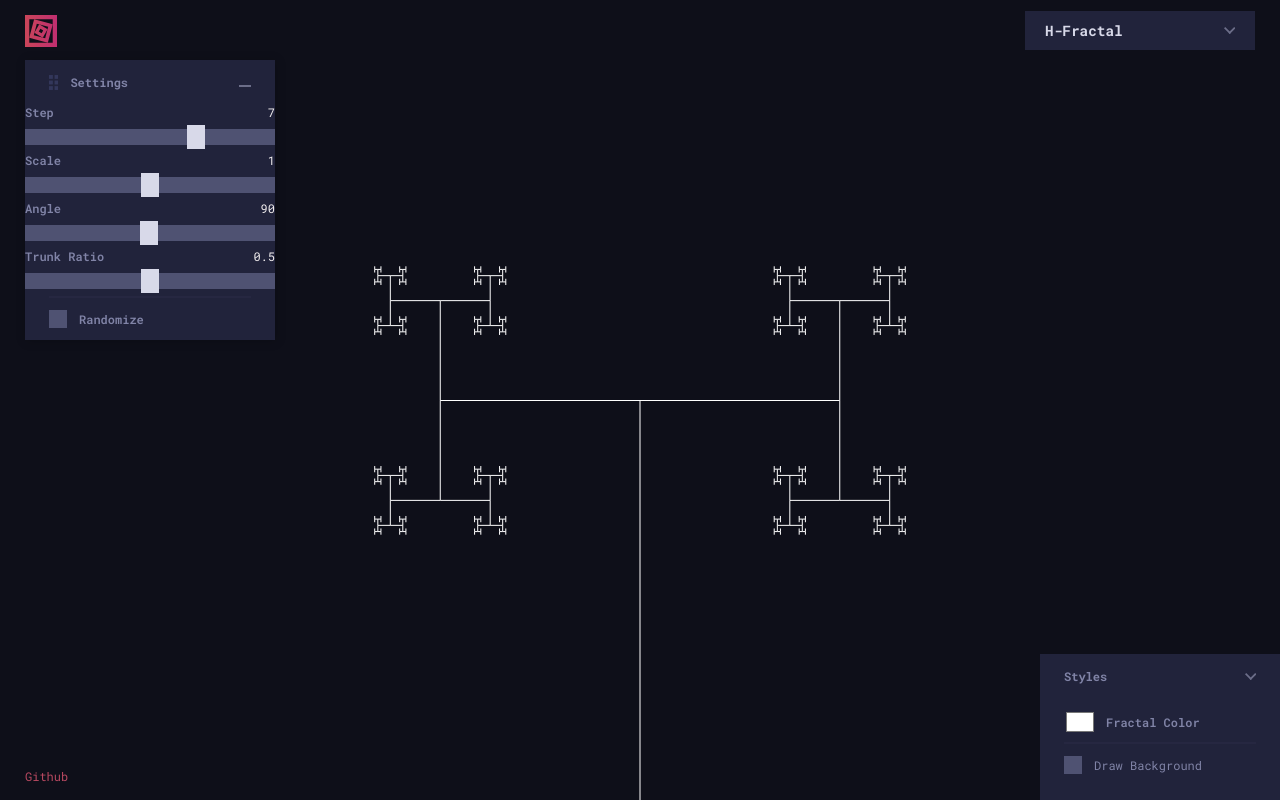
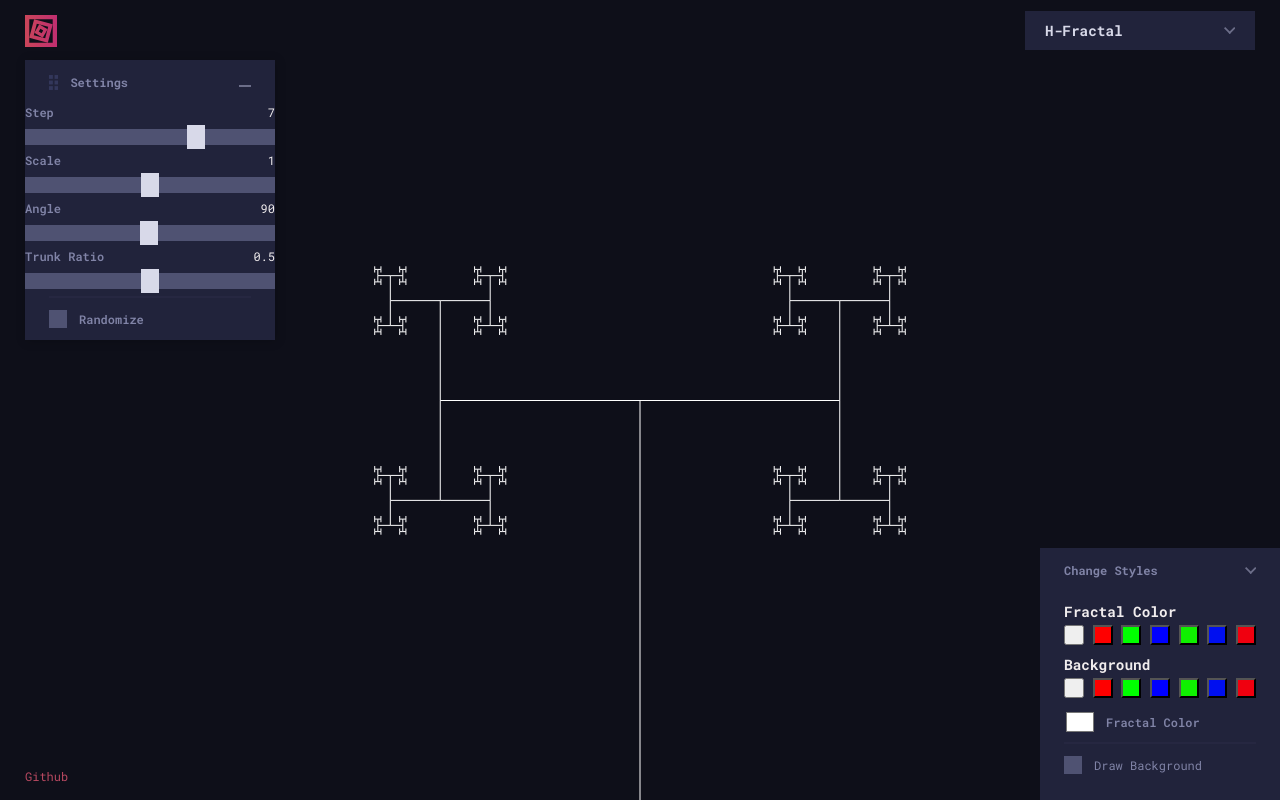
Before and after one commit to felixgro/fractal-visualizer, a Vue app: page / in a window 1280 px wide. Both pictures are taken after a click on the button 1246 px from the left and 776 px from the top of the page. Built offline with nearby package versions, Linux system fonts and the light colour scheme.

Commit message:
add new color choice

```diff
--- a/src/App.vue
+++ b/src/App.vue
@@ -15,9 +15,9 @@
     />
 
     <the-footer
-      @colorChange="colorChange"
-      @bgChange="bgChange"
-      @colorChangeBG="colorChangeBG"
+      @colorChange="color = $event"
+      @bgChange="bg = $event"
+      @colorChangeBG="colorBG = $event"
     />
 
   </div>
@@ -28,6 +28,7 @@ import SessionStorage from '@/mixins/SessionStorage'
 
 export default {
   name: 'App',
+
   data() {
     return {
       currentFractal: 'HFractal',
@@ -36,38 +37,35 @@ export default {
       bg: false
     }
   },
+
   mixins: [SessionStorage],
+
   created() {
     if(this.getCurrentFractal())
       this.setFractal(this.getCurrentFractal())
   },
+
   methods: {
     setFractal(e) {
       this.currentFractal = e
 
       this.setCurrentFractal(this.currentFractal)
     },
+
     getCurrentFractal() {
       return this.getSession('fractal')
     },
+
     setCurrentFractal(fractal) {
       this.setSession('fractal', fractal)
     },
+
     downloadFractal() {
       const link = document.querySelector('#downloadLink')
       const canvas = document.querySelector('#canvas')
 
       link.href = canvas.toDataURL("image/png")
       link.download = `${this.currentFractal}.png`
-    },
-    bgChange(e) {
-      this.bg = e
-    },
-    colorChange(e) {
-      this.color = e;
-    },
-    colorChangeBG(e) {
-      this.colorBG = e;
     }
   }
 }
--- /dev/null
+++ b/src/components/form/ColorChoice.vue
@@ -0,0 +1,60 @@
+<template>
+	<div class="form-field">
+		<h4>{{ label }}</h4>
+		<div class="color-choice">
+			<button v-if="none" />
+			<button :class="'color-button-' + _.uid" v-for="c in colors" :key="c" :data-color="c" />
+		</div>
+	</div>
+</template>
+
+<script>
+import colors from '@/config/Colors'
+
+export default {
+	props: {
+		label: String,
+		none: {
+			type: Boolean,
+			default: false
+		}
+	},
+
+	data() {
+		return {
+			colors,
+		}
+	},
+
+	mounted() {
+		const btns = document.querySelectorAll('.color-button-' + this._.uid)
+		btns.forEach(b => {
+			b.style.backgroundColor = b.dataset.color
+			b.onclick = this.selectColor
+		})
+	},
+
+	methods: {
+		selectColor(e) {
+			const color = e.target.style.backgroundColor
+			this.$emit('update:current', color)
+		}
+	}
+}
+</script>
+
+<style lang="scss" scoped>
+button {
+	height: 20px;
+	width: 20px;
+}
+
+.form-field {
+	margin-bottom: 10px;
+	.color-choice {
+		display: flex;
+		justify-content: space-between;
+		margin-top: 4px;
+	}
+}
+</style>
--- a/src/components/main/TheFooter.vue
+++ b/src/components/main/TheFooter.vue
@@ -9,12 +9,16 @@
 			<transition name="fadeup">
 				<div class="color-choice" v-show="open">
 					<span class="title" @click.passive="open = false">
-						Styles
+						Change Styles
 						<svg xmlns="http://www.w3.org/2000/svg" viewBox="0 0 27.82 17" ref="icon">
 							<rect class="cls-1" x="9.49" y="6.32" width="19.67" height="4.37" transform="translate(-0.35 16.15) rotate(-45)"/>
 							<rect class="cls-1" x="-1.34" y="6.32" width="19.67" height="4.37" transform="translate(8.5 20.52) rotate(-135)"/>
 						</svg>
 					</span>
+
+					<color-choice label="Fractal Color" v-model:current="fractalColor" :none="true" />
+					<color-choice label="Background" :none="true" />
+
 					<color-input label="Fractal Color" v-model:current="fractalColor" />
 					<toggle-checkbox label="Draw Background" v-model:state="background">
 						<color-input label="Background Color" v-model:current="backgroundColor" />
@@ -27,6 +31,7 @@
 
 <script>
 import ColorInput from '@/components/form/ColorInput'
+import ColorChoice from '@/components/form/ColorChoice'
 import ToggleCheckbox from '@/components/form/ToggleCheckbox'
 import SessionStorage from '@/mixins/SessionStorage'
 
@@ -34,7 +39,8 @@ export default {
 	name: 'TheFooter',
 	components: {
 		ColorInput,
-		ToggleCheckbox
+		ToggleCheckbox,
+		ColorChoice
 	},
 	mixins: [SessionStorage],
 	emits: ['colorChange', 'bgChange', 'colorChangeBG'],
@@ -47,18 +53,19 @@ export default {
 		}
 	},
 	watch: {
-		fractalColor(oldVal, newVal) {
+		fractalColor(old, newVal) {
+			console.log('newVal!')
 			if(!this.$refs.fc)
 				return
 			this.$emit('colorChange', newVal)
 			this.setSession('fractal-color', newVal)
 			this.$refs.fc.style.background = newVal
 		},
-		background(oldVal, newVal) {
+		background(old, newVal) {
 			this.$emit('bgChange', !newVal)
 			this.setSession('draw-background', !newVal)
 		},
-		backgroundColor(oldVal, newVal) {
+		backgroundColor(old, newVal) {
 			this.$emit('colorChangeBG', newVal)
 			this.setSession('background-color', newVal)
 			this.$refs.bc.style.background = newVal
--- a/src/mixins/Fractal.js
+++ b/src/mixins/Fractal.js
@@ -7,11 +7,13 @@ export default {
 			height: null
 		}
 	},
+
 	props: {
 		fractalColor: String,
 		backgroundColor: String,
 		drawBG: Boolean
 	},
+
 	// Watch Settings Update
 	watch: {
 		settings: {
@@ -21,10 +23,12 @@ export default {
 			}
 		}
 	},
+
 	// Redraw if color changed
 	updated() {
 		this._init()
 	},
+
 	mounted() {
 		const canvas = this.$refs.canvas
 
@@ -54,6 +58,7 @@ export default {
 			this._init()
 		}
 	},
+
 	methods: {
 		_init() {
 			// Clear & Update Fractal
```
